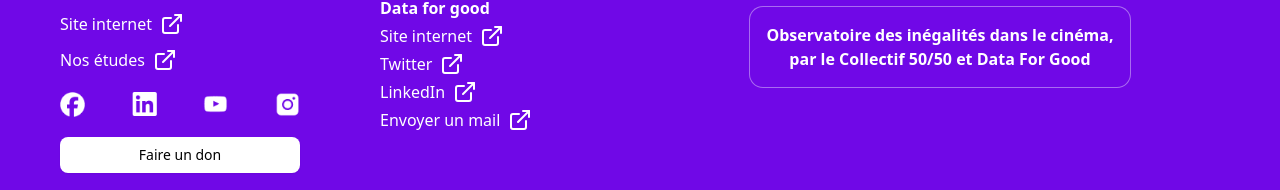
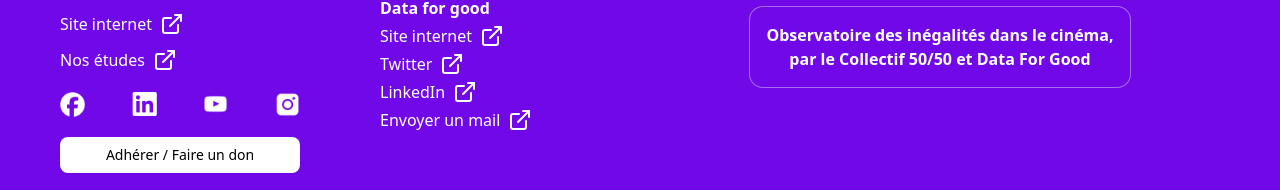
Before and after one commit to dataforgoodfr/13_reveler_inegalites_cinema, a Next.js app in the folder frontend/: page / in a window 1280 px wide. Shown: the part 899-1089 px from the top of the page. Built offline with nearby package versions, Linux system fonts and the light colour scheme; no server answers.

Commit message:
Update frontend/src/components/atoms/Footer.tsx
Co-authored-by: florianyun <82892366+florianyun@users.noreply.github.com>

```diff
--- a/frontend/src/components/atoms/Footer.tsx
+++ b/frontend/src/components/atoms/Footer.tsx
@@ -49,7 +49,7 @@ const isMobile: boolean = useMediaQuery("(max-width: 768px)");
           </div>
           <a href="https://www.helloasso.com/associations/collectif-50-50" target="_blank" rel="noopener noreferrer" className="w-full">
           <Button className="text-black bg-white hover:bg-grey w-full">
-            Faire un don
+            Adhérer / Faire un don
           </Button>
           </a>
         </div>
```
